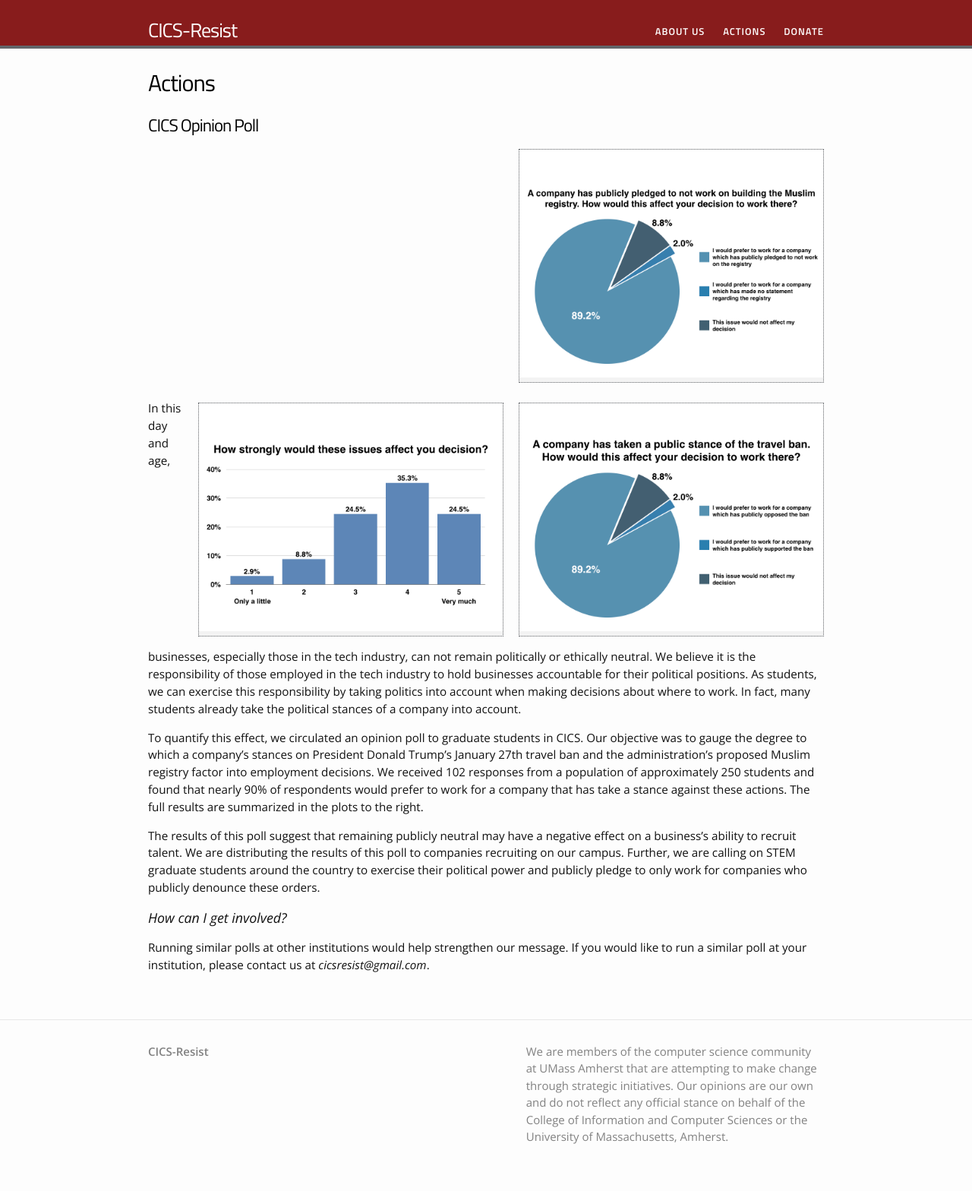
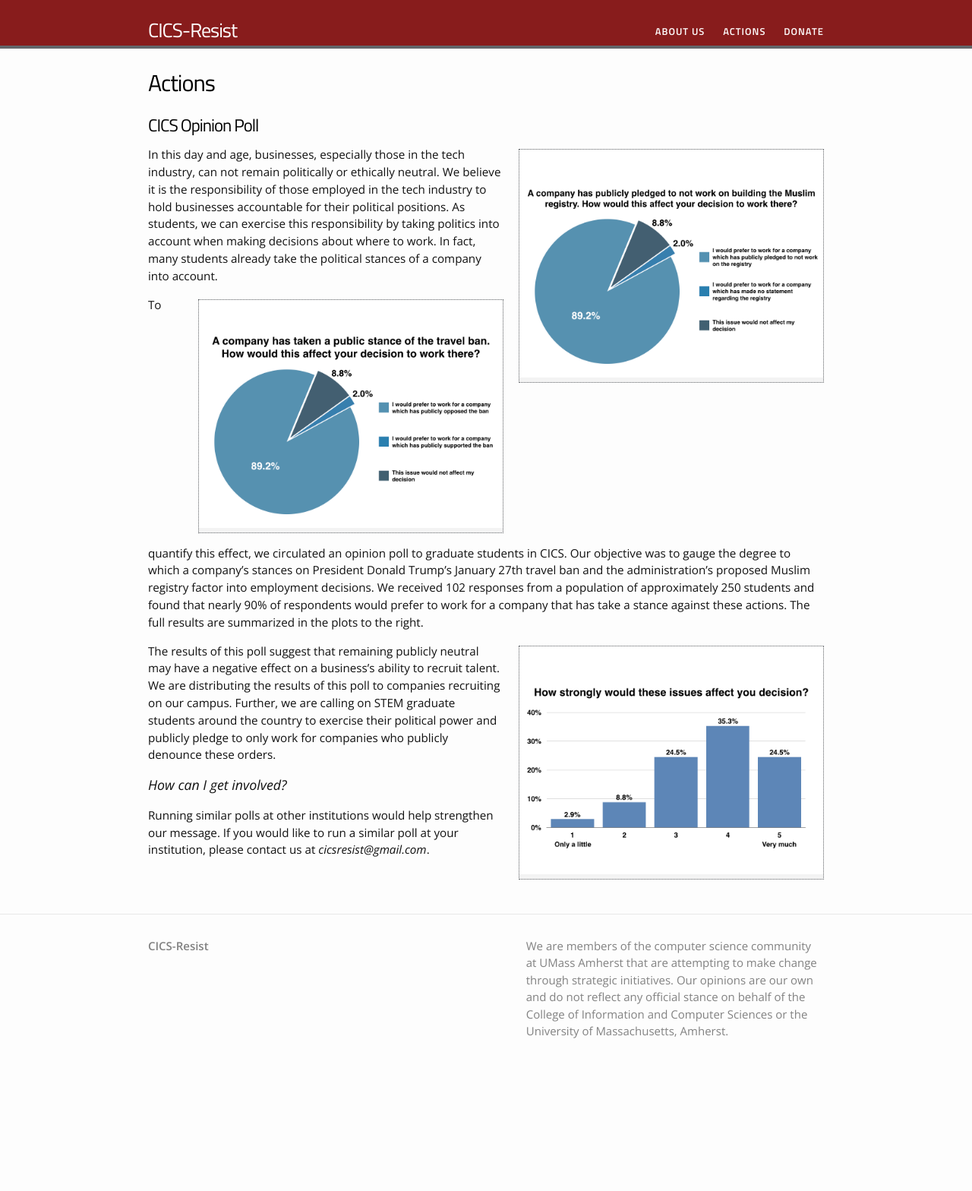
Before and after one commit to cics-resist/cics-resist.github.io, a Jekyll site: the page built from actions.md, in a window 1280 px wide. Shown: the whole page at 76% size. Built offline with Jekyll 4.4.1, drawn with Linux system fonts in a browser that asks for light colours; after the commit the page ends 1429 px from its top, so only the background shows below that.

Commit message:
Update actions.md

```diff
--- a/actions.md
+++ b/actions.md
@@ -6,13 +6,15 @@ permalink: /actions/
 
 # CICS Opinion Poll
 
-{% include image.html url="/images/poll_plots.001.jpeg"  width=400 align="right" %}<br/><br/><br/><br/><br/><br/><br/><br/><br/><br/><br/><br/><br/><br/>
-{% include image.html url="/images/poll_plots.002.jpeg"  width=400 align="right" %}
-{% include image.html url="/images/poll_plots.003.jpeg"  width=400 align="right" %}
+{% include image.html url="/images/poll_plots.001.jpeg"  width=400 align="right" %}
 
 In this day and age, businesses, especially those in the tech industry, can not remain politically or ethically neutral. We believe it is the responsibility of those employed in the tech industry to hold businesses accountable for their political positions. As students, we can exercise this responsibility by taking politics into account when making decisions about where to work. In fact, many students already take the political stances of a company into account.
 
+{% include image.html url="/images/poll_plots.002.jpeg"  width=400 align="right" %}
+
 To quantify this effect, we circulated an opinion poll to graduate students in CICS. Our objective was to gauge the degree to which a company's stances on President Donald Trump's January 27th travel ban and the administration's proposed Muslim registry factor into employment decisions. We received 102 responses from a population of approximately 250 students and found that nearly 90% of respondents would prefer to work for a company that has take a stance against these actions. The full results are summarized in the plots to the right.
+
+{% include image.html url="/images/poll_plots.003.jpeg"  width=400 align="right" %}
 
 The results of this poll suggest that remaining publicly neutral may have a negative effect on a business's ability to recruit talent. We are distributing the results of this poll to companies recruiting on our campus. Further, we are calling on STEM graduate students around the country to exercise their political power and publicly pledge to only work for companies who publicly denounce these orders.
 
```
